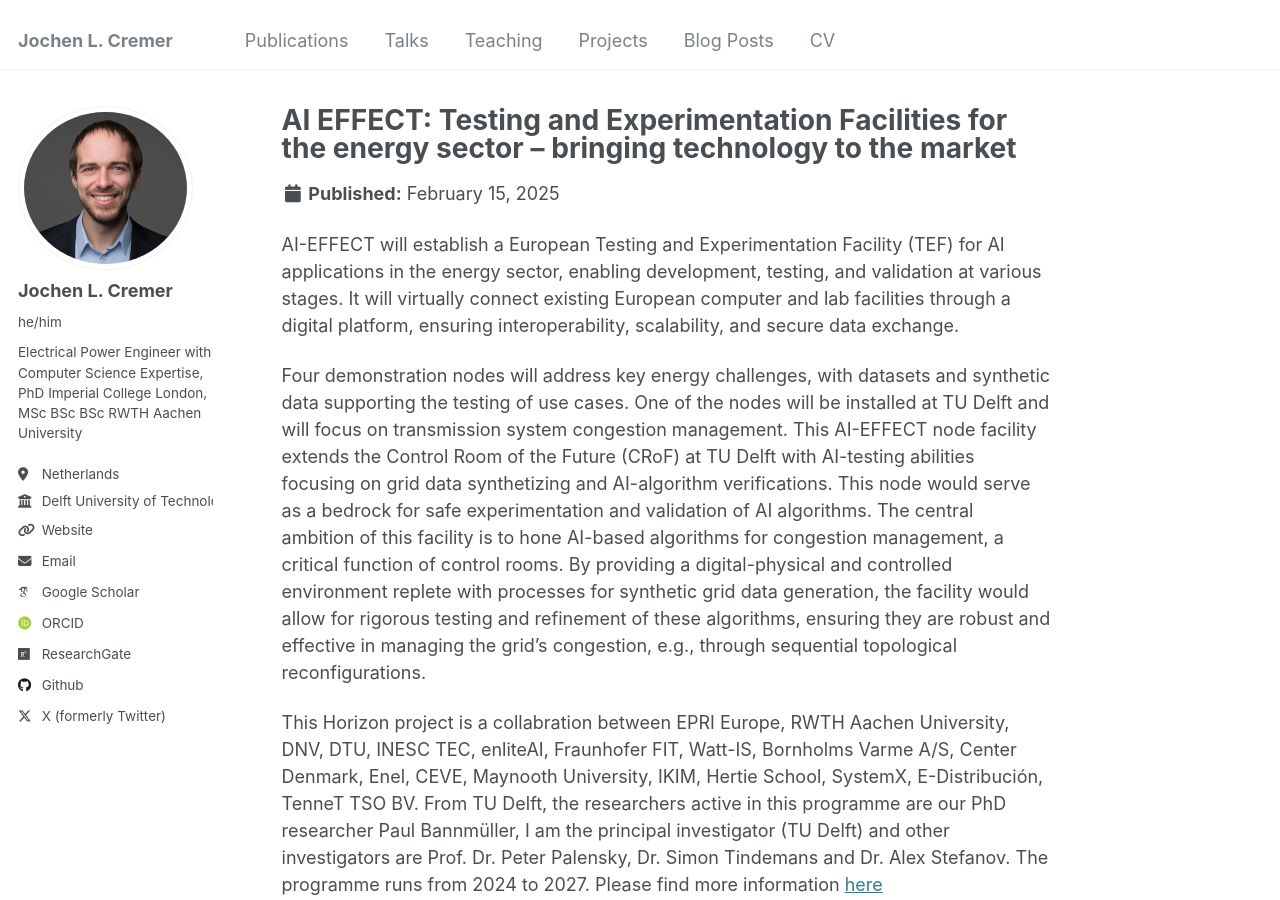
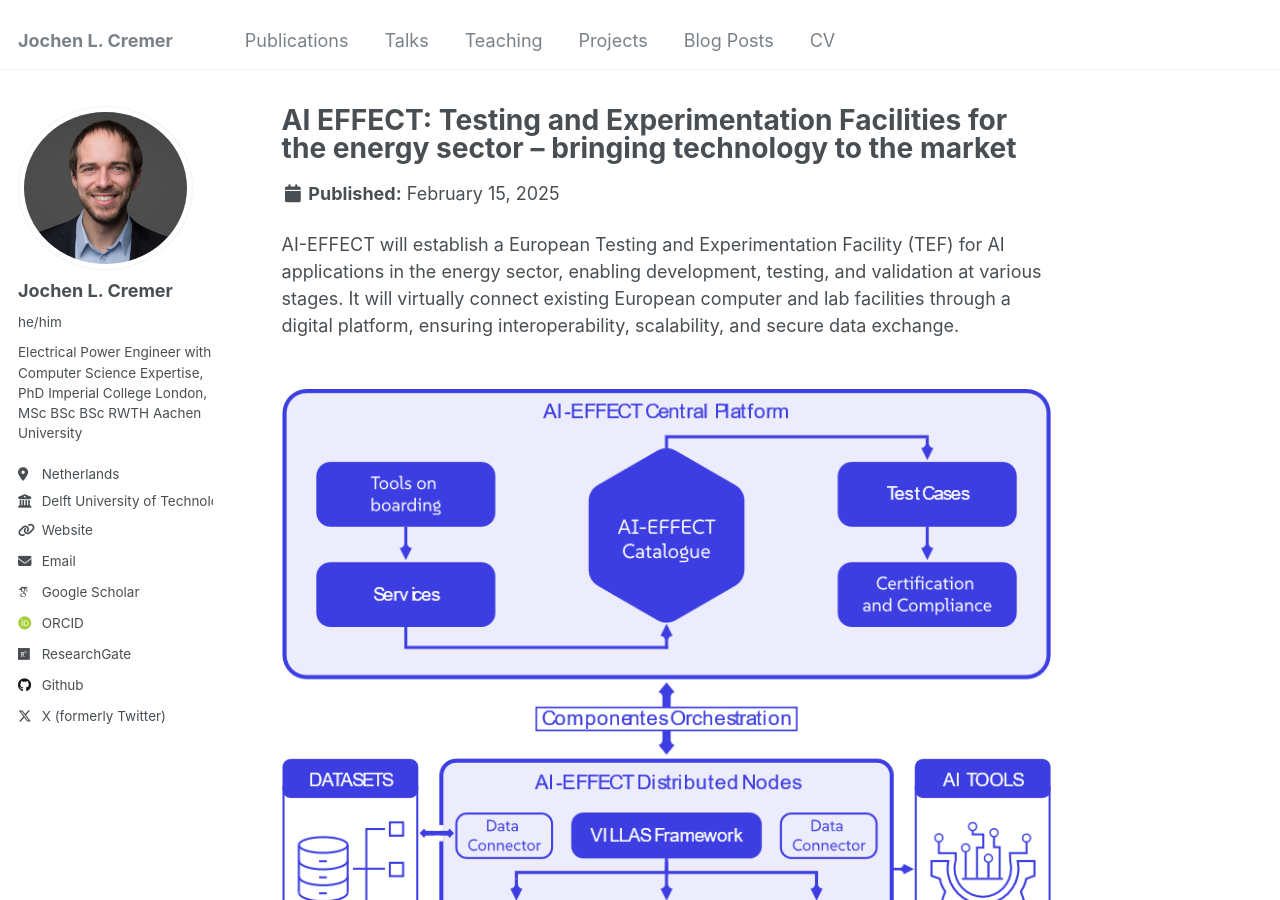
Before and after one commit to JochenC/JochenC.github.io, a Jekyll site: the page built from _projects/AIEFFECT.md, in a window 1280 px wide and 900 px high. Built offline with Jekyll 4.4.1, drawn with Linux system fonts in a browser that asks for light colours; some web fonts are replaced.

Commit message:
Update AIEFFECT.md

```diff
--- a/_projects/AIEFFECT.md
+++ b/_projects/AIEFFECT.md
@@ -7,6 +7,8 @@
 
 AI-EFFECT will establish a European Testing and Experimentation Facility (TEF) for AI applications in the energy sector, enabling development, testing, and validation at various stages. It will virtually connect existing European computer and lab facilities through a digital platform, ensuring interoperability, scalability, and secure data exchange.
 
+<br/><img src='/images/AIEFFECT_diagram.png'>
+
 Four demonstration nodes will address key energy challenges, with datasets and synthetic data supporting the testing of use cases. One of the nodes will be installed at TU Delft and will focus on transmission system congestion management. This AI-EFFECT node facility extends the Control Room of the Future (CRoF) at TU Delft with AI-testing abilities focusing on grid data synthetizing and AI-algorithm verifications. This node would serve as a bedrock for safe experimentation and validation of AI algorithms. The central ambition of this facility is to hone AI-based algorithms for congestion management, a critical function of control rooms. By providing a digital-physical and controlled environment replete with processes for synthetic grid data generation, the facility would allow for rigorous testing and refinement of these algorithms, ensuring they are robust and effective in managing the grid’s congestion, e.g., through sequential topological reconfigurations.
 
 ‍This Horizon project is a collabration between EPRI Europe, RWTH Aachen University, DNV, DTU, INESC TEC, enliteAI, Fraunhofer FIT, Watt-IS, Bornholms Varme A/S, Center Denmark, Enel, CEVE, Maynooth University, IKIM, Hertie School, SystemX, E-Distribución, TenneT TSO BV. From TU Delft, the researchers active in this programme are our PhD researcher Paul Bannmüller, I am the principal investigator (TU Delft) and other investigators are Prof. Dr. Peter Palensky, Dr. Simon Tindemans and Dr. Alex Stefanov. The programme runs from 2024 to 2027. Please find more information [here](https://ai-effect.eu/)
```
